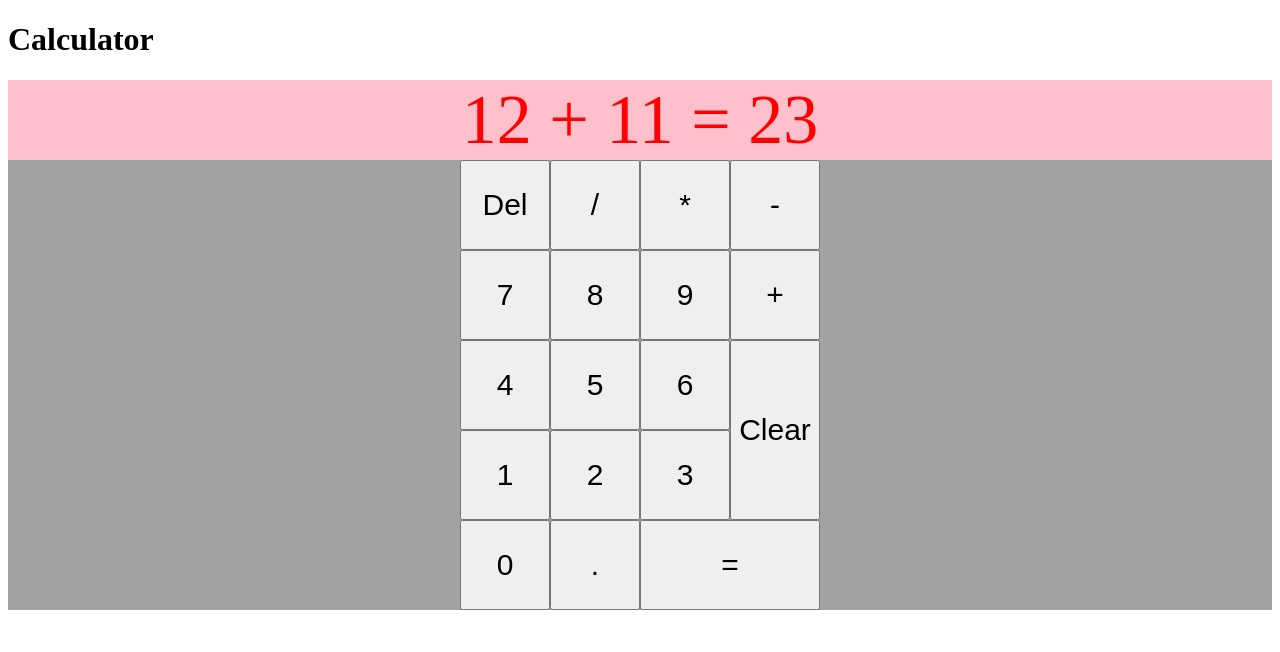
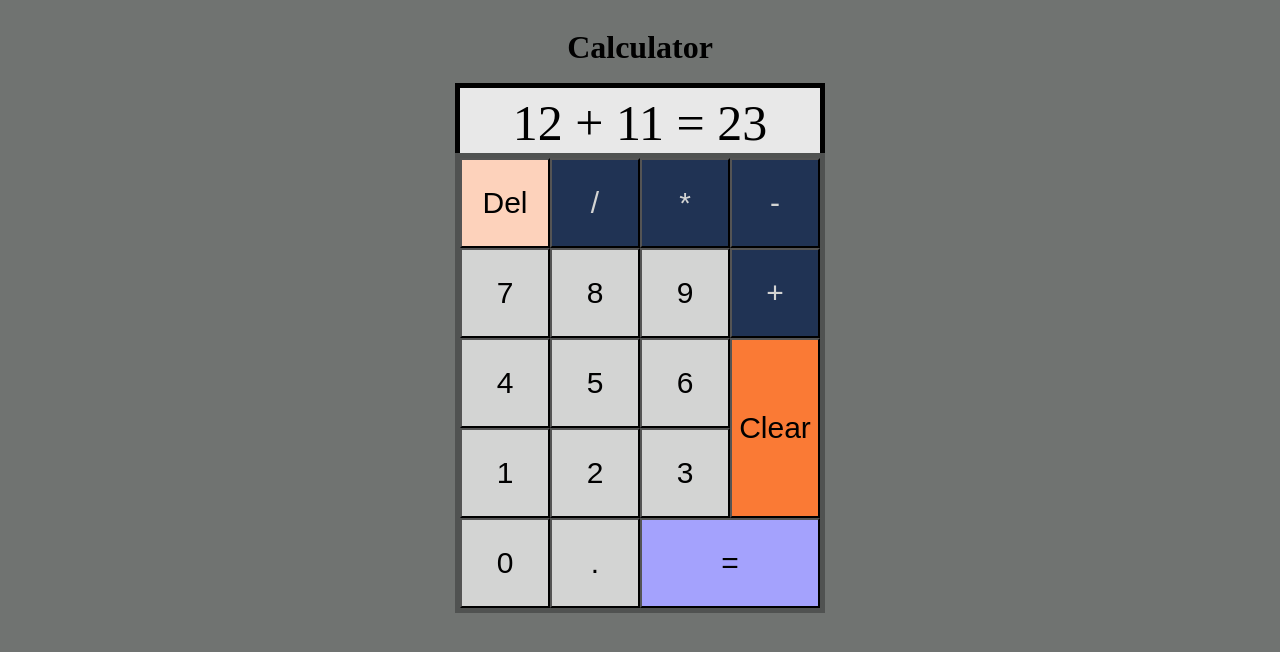
Before and after one commit to marcussleongg/calculator, a plain HTML site: page index.html in a window 1280 px wide. Drawn offline with Linux system fonts and the light colour scheme.

Commit message:
Amend css

```diff
--- a/style.css
+++ b/style.css
@@ -1,17 +1,30 @@
+body {
+    display: flex;
+    flex-direction: column;
+    justify-content: center;
+    align-items: center;
+    background-color: #707371;
+}
+
 #display {
-    background-color: pink;
-    color: red;
+    background-color: #e8e8e8;
+    color: black;
     display: flex;
     justify-content: center;
-    font-size: 70px;
+    align-items: center;
+    font-size: 50px;
+    width: 360px;
+    height: 70px;
+    outline: black solid 5px;
+    overflow: hidden;
 }
 
 #buttons {
-    background-color: #a1a2a4;
     display: flex;
     flex-direction: column;
     align-items: center;
     gap: 0px;
+    outline: #505251 solid 5px;
 }
 
 #buttons * {
@@ -26,6 +39,7 @@
     display: flex;
     justify-content: center;
     align-items: center;
+    background-color: #d3d4d3;
 }
 
 .fourthrow {
@@ -35,8 +49,19 @@
 
 #equal {
     width: 180px;
+    background-color: #a4a2fd;
 }
 
 #clear {
     height: 180px;
+    background-color: #fa7a35;
 }
+
+#delete {
+    background-color: #fdd2bb;
+}
+
+#add, #subtract, #multiply, #divide {
+    background-color: #203354;
+    color: #d3d4d3;
+}
```
